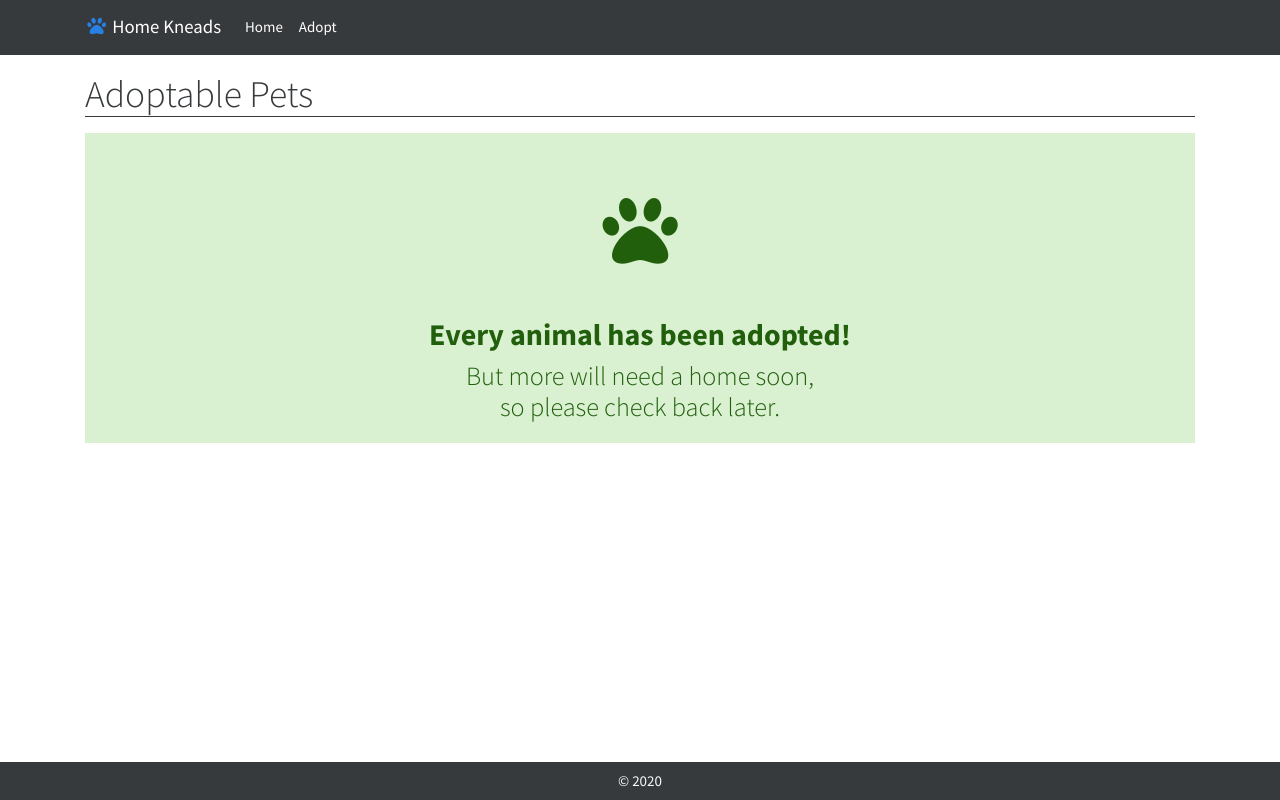
After one commit to jonhermsen-UNO/home-kneads, a Django app: page /adopt/ in a window 1280 px wide. The commit adds this page. Run offline with Django 3.2, Linux system fonts and the light colour scheme; data that the repository does not hold is empty; some libraries are stand-ins or nearby versions.

Commit message:
feat: add adopt page

```diff
--- /dev/null
+++ b/app/templates/app/adopt.html
@@ -0,0 +1,58 @@
+{% extends "app/base.html" %}
+
+{% block content %}
+    {% if adoption_list %}
+    <section class="row row-cols-1 row-cols-md-2 row-cols-lg-3">
+        {% for animal in adoption_list %}
+        <div class="col mb-4">
+            <div class="card h-100">
+                <div class="embed-responsive embed-responsive-4by3">
+                    <div class="embed-responsive-item text-center text-muted bg-light">
+                        {% if animal.image %}
+                        <a href="/media/{{ animal.image }}">
+                            <img src="/media/{{ animal.image }}" class="h-100">
+                        </a>
+                        {% else %}
+                        <i class="fas fa-{{ animal.species.icon }} fa-5x my-5"></i><br>
+                        <div class="lead">Image pending...</div>
+                        {% endif %}
+                    </div>
+                </div>
+                <div class="card-body border-top bg-light d-flex justify-content-between align-items-center">
+                    <h2 class="h4 my-0">{{ animal.name }}</h2>
+                    <i class="fas fa-{{ animal.species.icon }} text-muted float-right"></i>
+                </div>
+                <ul class="list-group list-group-flush">
+                    <li class="list-group-item d-flex justify-content-between align-items-center">
+                        <span class="text-muted">Species</span>
+                        <span>{{ animal.species.name }}</span>
+                    </li>
+                    <li class="list-group-item d-flex justify-content-between align-items-center">
+                        <span class="text-muted">Gender</span>
+                        <span>{{ animal.is_male|yesno:'Male,Female' }}</span>
+                    </li>
+                    <li class="list-group-item d-flex justify-content-between align-items-center">
+                        <span class="text-muted">Age</span>
+                        <span>{{ animal.birth_date|timesince }}</span>
+                    </li>
+                    <li class="list-group-item d-flex justify-content-between align-items-center">
+                        <span class="text-muted">Weight</span>
+                        <span>{{ animal.weight }} {{ animal.species.weight_uom }}</span>
+                    </li>
+                    <li class="list-group-item d-flex justify-content-between align-items-center">
+                        <span class="text-muted">Adoption fee</span>
+                        <span>${{ animal.adoption_fee }}</span>
+                    </li>
+                </ul>
+            </div>
+        </div>
+        {% endfor %}
+    </section>
+    {% else %}
+    <div class="alert alert-success text-center">
+        <p class="my-5"><i class="fas fa-paw fa-5x"></i></p>
+        <h2 class="font-weight-bold">Every animal has been adopted!</h2>
+        <p class="h3">But more will need a home soon,<br>so please check back later.</p>
+    </div>
+    {% endif %}
+{% endblock %}
--- a/app/templates/app/base.html
+++ b/app/templates/app/base.html
@@ -25,6 +25,7 @@
             <div id="nav-main" class="collapse navbar-collapse">
                 <ul class="navbar-nav mr-auto">
                     <li class="nav-item active"><a href="{% url 'app:index' %}" class="nav-link">Home</a></li>
+                    <li class="nav-item active"><a href="{% url 'app:adopt' %}" class="nav-link">Adopt</a></li>
                 </ul>
             </div>
         </section>
--- a/app/urls.py
+++ b/app/urls.py
@@ -7,4 +7,5 @@ from . import views
 app_name = 'app'
 urlpatterns = [
     path('', views.index, name='index'),
+    path('adopt/', views.AdoptView.as_view(), name='adopt')
 ] + static(settings.MEDIA_URL, document_root=settings.MEDIA_ROOT)
--- a/app/views.py
+++ b/app/views.py
@@ -1,6 +1,22 @@
 from django.shortcuts import render
+from django.views import generic
 
-# Create your views here.
+from .models import Animal, Species
+
+
 def index(request):
     context = { 'page_title': 'Hello, World!' }
     return render(request, 'app/index.html', context)
+
+
+class AdoptView(generic.ListView):
+    template_name = 'app/adopt.html'
+    context_object_name = 'adoption_list'
+
+    def get_queryset(self):
+        return Animal.objects.all()
+
+    def get_context_data(self, **kwargs):
+        context = super().get_context_data(**kwargs)
+        context['page_title'] = 'Adoptable Pets'
+        return context
```
